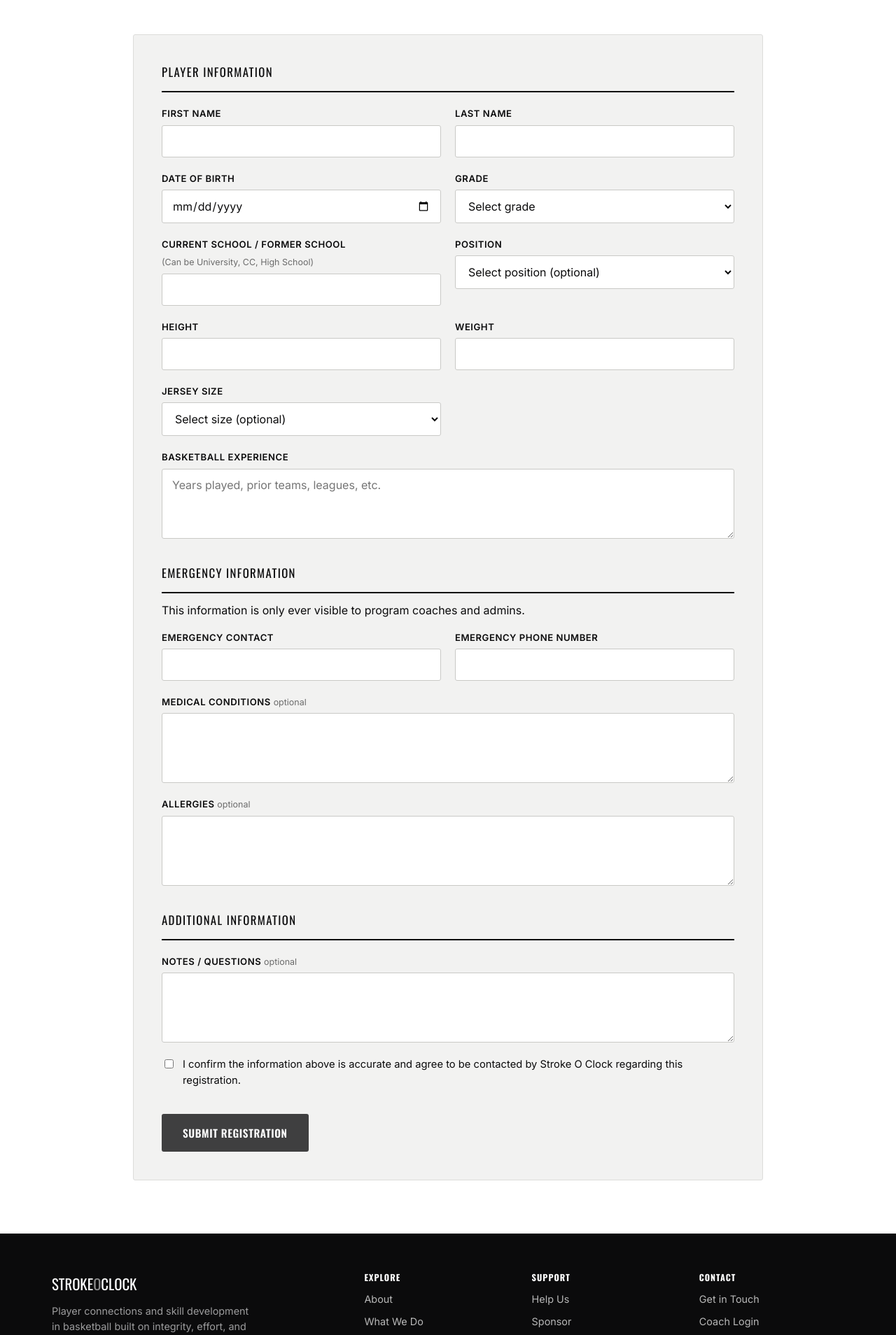
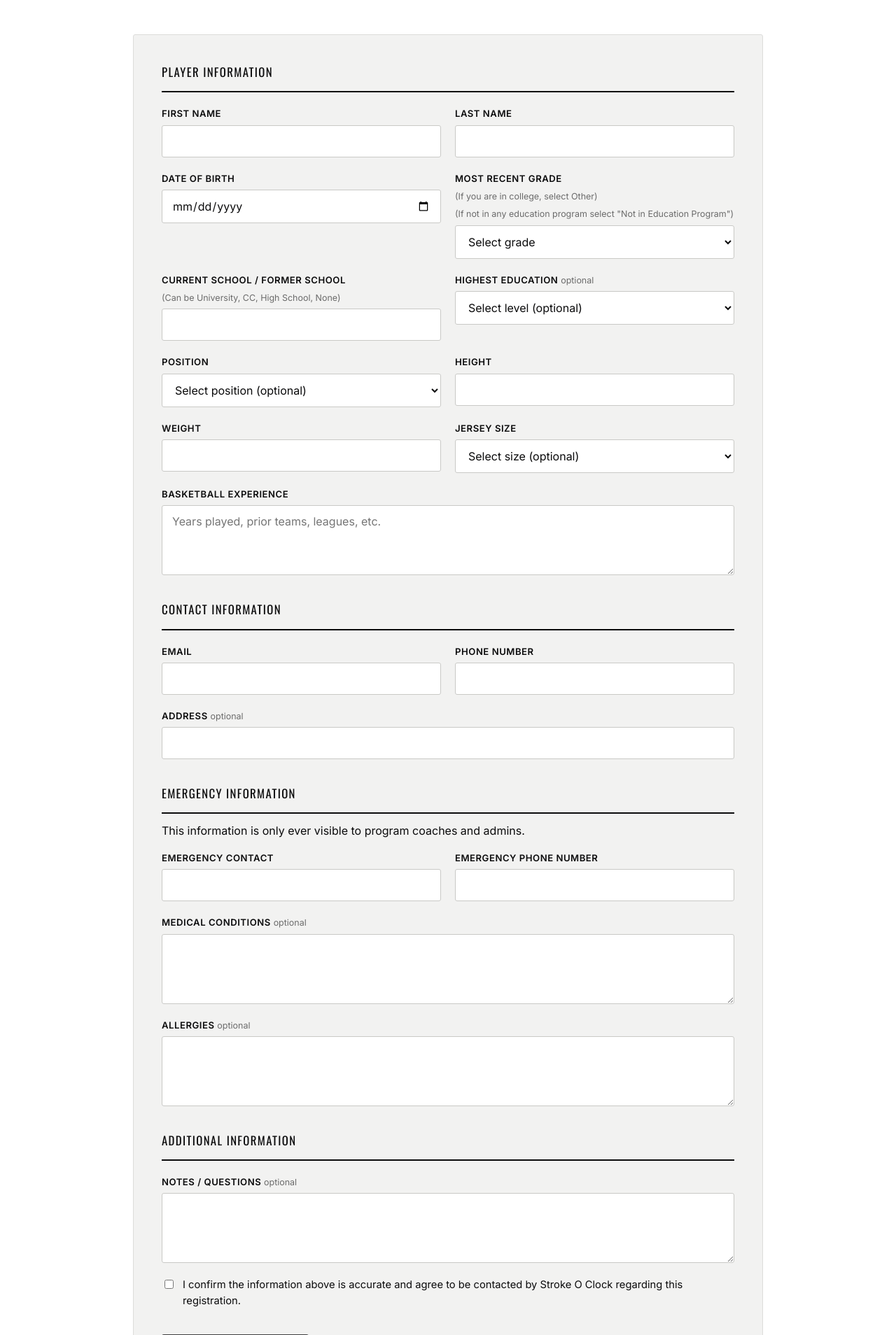
Before and after one commit to anthonyalperov/StrokeOClock_BasketballWebsiteProgram, a Flask app: page /join in a window 1280 px wide. Shown: the part 421-2329 px from the top of the page at 70% size. Run offline with Flask 3, Linux system fonts and the light colour scheme.

Commit message:
Fixed Features, DB working now, Fully Done Ready for PROMO

```diff
--- a/app.py
+++ b/app.py
@@ -36,7 +36,22 @@ BASE_DIR = os.path.abspath(os.path.dirname(__file__))
 
 app = Flask(__name__)
 app.config["SECRET_KEY"] = os.environ.get("SECRET_KEY", "dev-secret-change-me-in-production")
-app.config["SQLALCHEMY_DATABASE_URI"] = "sqlite:///" + os.path.join(BASE_DIR, "instance", "stroke_o_clock.db")
+
+# Database config: use Postgres if DATABASE_URL is set (e.g. Render Postgres),
+# otherwise fall back to a local SQLite file for development.
+# Render's free tier wipes local disk on redeploy/restart/spin-down, so
+# SQLite there is fine for quick testing but NOT for real data — attach a
+# Render Postgres database and this picks it up automatically.
+database_url = os.environ.get("DATABASE_URL")
+if database_url:
+    # Render (and historically Heroku) hand out "postgres://" URLs, but
+    # SQLAlchemy 1.4+ requires the "postgresql://" scheme.
+    if database_url.startswith("postgres://"):
+        database_url = database_url.replace("postgres://", "postgresql://", 1)
+    app.config["SQLALCHEMY_DATABASE_URI"] = database_url
+else:
+    app.config["SQLALCHEMY_DATABASE_URI"] = "sqlite:///" + os.path.join(BASE_DIR, "instance", "stroke_o_clock.db")
+
 app.config["SQLALCHEMY_TRACK_MODIFICATIONS"] = False
 
 # Session cookie hardening. SESSION_COOKIE_SECURE is only turned on when
@@ -125,7 +140,16 @@ SUPPORT_OPTIONS = [
 
 POSITIONS = ["Point Guard", "Shooting Guard", "Small Forward", "Power Forward", "Center", "Flexible / Not Sure"]
 JERSEY_SIZES = ["YS", "YM", "YL", "AS", "AM", "AL", "AXL"]
-GRADES = ["3rd", "4th", "5th", "6th", "7th", "8th", "9th", "10th", "11th", "12th"]
+GRADES = ["9th", "10th", "11th", "12th", "Other", "Not in Education Program"]
+EDUCATION_LEVELS = [
+    "High School Diploma / GED",
+    "Some College",
+    "Associate Degree",
+    "Bachelor's Degree",
+    "Master's Degree",
+    "Doctorate / Professional Degree",
+    "Other",
+]
 
 
 # ---------------------------------------------------------------------------
@@ -191,7 +215,7 @@ def join():
     if request.method == "GET":
         return render_template(
             "join.html", form={}, positions=POSITIONS,
-            jersey_sizes=JERSEY_SIZES, grades=GRADES,
+            jersey_sizes=JERSEY_SIZES, grades=GRADES, education_levels=EDUCATION_LEVELS,
         )
 
     form = request.form
@@ -202,9 +226,8 @@ def join():
     dob_raw = form.get("date_of_birth", "").strip()
     grade = form.get("grade", "").strip()
     school = form.get("school", "").strip()
-    parent_name = form.get("parent_name", "").strip()
-    parent_email = form.get("parent_email", "").strip()
-    parent_phone = form.get("parent_phone", "").strip()
+    email = form.get("email", "").strip()
+    phone = form.get("phone", "").strip()
     emergency_contact = form.get("emergency_contact", "").strip()
     emergency_phone = form.get("emergency_phone", "").strip()
     agreed = form.get("agreement") == "on"
@@ -226,12 +249,10 @@ def join():
         errors.append("Grade is required.")
     if not school:
         errors.append("School is required.")
-    # Parent/guardian info is optional. If something was entered, it still
-    # has to be a valid email/phone format — but leaving it blank is fine.
-    if parent_email and not EMAIL_RE.match(parent_email):
-        errors.append("Parent/guardian email isn't valid — leave it blank or fix the format.")
-    if parent_phone and not PHONE_RE.match(parent_phone):
-        errors.append("Parent/guardian phone isn't valid — leave it blank or fix the format.")
+    if not email or not EMAIL_RE.match(email):
+        errors.append("A valid email is required.")
+    if not phone or not PHONE_RE.match(phone):
+        errors.append("A valid phone number is required.")
     if not emergency_contact:
         errors.append("Emergency contact name is required.")
     if not emergency_phone or not PHONE_RE.match(emergency_phone):
@@ -244,7 +265,7 @@ def join():
             flash(e, "error")
         return render_template(
             "join.html", form=form, positions=POSITIONS,
-            jersey_sizes=JERSEY_SIZES, grades=GRADES,
+            jersey_sizes=JERSEY_SIZES, grades=GRADES, education_levels=EDUCATION_LEVELS,
         ), 400
 
     player = Player(
@@ -253,14 +274,14 @@ def join():
         date_of_birth=dob,
         grade=grade,
         school=school,
+        highest_education=form.get("highest_education", "").strip(),
         height=form.get("height", "").strip(),
         weight=form.get("weight", "").strip(),
         position=form.get("position", "").strip(),
         jersey_size=form.get("jersey_size", "").strip(),
         experience=form.get("experience", "").strip(),
-        parent_name=parent_name,
-        parent_email=parent_email,
-        parent_phone=parent_phone,
+        email=email,
+        phone=phone,
         address=form.get("address", "").strip(),
         emergency_contact=emergency_contact,
         emergency_phone=emergency_phone,
@@ -373,7 +394,7 @@ def admin_edit_player(player_id):
     if request.method == "GET":
         return render_template(
             "admin/edit_player.html", player=player,
-            positions=POSITIONS, jersey_sizes=JERSEY_SIZES, grades=GRADES,
+            positions=POSITIONS, jersey_sizes=JERSEY_SIZES, grades=GRADES, education_levels=EDUCATION_LEVELS,
         )
 
     form = request.form
@@ -384,14 +405,14 @@ def admin_edit_player(player_id):
         player.date_of_birth = dob
     player.grade = form.get("grade", player.grade).strip()
     player.school = form.get("school", player.school).strip()
+    player.highest_education = form.get("highest_education", "").strip()
     player.height = form.get("height", "").strip()
     player.weight = form.get("weight", "").strip()
     player.position = form.get("position", "").strip()
     player.jersey_size = form.get("jersey_size", "").strip()
     player.experience = form.get("experience", "").strip()
-    player.parent_name = form.get("parent_name", "").strip()
-    player.parent_email = form.get("parent_email", "").strip()
-    player.parent_phone = form.get("parent_phone", "").strip()
+    player.email = form.get("email", player.email).strip()
+    player.phone = form.get("phone", player.phone).strip()
     player.address = form.get("address", "").strip()
     player.emergency_contact = form.get("emergency_contact", player.emergency_contact).strip()
     player.emergency_phone = form.get("emergency_phone", player.emergency_phone).strip()
@@ -420,8 +441,8 @@ def api_players():
 
 CSV_HEADERS = [
     "First Name", "Last Name", "Date of Birth", "Age", "Grade", "School",
-    "Height", "Weight", "Position", "Jersey Size", "Experience",
-    "Parent Name", "Parent Email", "Parent Phone", "Address",
+    "Highest Education", "Height", "Weight", "Position", "Jersey Size", "Experience",
+    "Email", "Phone", "Address",
     "Emergency Contact", "Emergency Phone", "Medical Conditions", "Allergies",
     "Notes", "Date Submitted", "Status",
 ]
@@ -443,8 +464,8 @@ def admin_export_csv():
         writer.writerow([
             p.first_name, p.last_name,
             p.date_of_birth.isoformat() if p.date_of_birth else "",
-            p.age, p.grade, p.school, p.height, p.weight, p.position, p.jersey_size,
-            p.experience, p.parent_name, p.parent_email, p.parent_phone, p.address,
+            p.age, p.grade, p.school, p.highest_education, p.height, p.weight, p.position, p.jersey_size,
+            p.experience, p.email, p.phone, p.address,
             p.emergency_contact, p.emergency_phone, p.medical_conditions, p.allergies,
             p.notes,
             p.date_submitted.strftime("%Y-%m-%d %H:%M") if p.date_submitted else "",
--- a/requirements.txt
+++ b/requirements.txt
@@ -5,3 +5,4 @@ python-dotenv==1.0.1
 Flask-WTF==1.2.1
 Flask-Limiter==3.8.0
 gunicorn==22.0.0
+psycopg2-binary>=2.9.9
--- a/templates/admin/dashboard.html
+++ b/templates/admin/dashboard.html
@@ -51,7 +51,7 @@
           <tr>
             <th>Player</th>
             <th>Age / Grade</th>
-            <th>Parent Contact</th>
+            <th>Contact</th>
             <th>Submitted</th>
             <th>Status</th>
             <th></th>
@@ -62,7 +62,7 @@
           <tr>
             <td><a href="{{ url_for('admin_player_detail', player_id=p.id) }}"><strong>{{ p.full_name }}</strong></a></td>
             <td>{{ p.age }} yrs &middot; {{ p.grade }}</td>
-            <td>{{ p.parent_name or '—' }}{% if p.parent_email %}<br><span style="color:var(--muted); font-size:0.85rem;">{{ p.parent_email }}</span>{% endif %}</td>
+            <td>{{ p.email }}<br><span style="color:var(--muted); font-size:0.85rem;">{{ p.phone }}</span></td>
             <td>{{ p.date_submitted.strftime('%b %d, %Y') }}</td>
             <td><span class="status-badge status-{{ p.application_status }}">{{ p.application_status }}</span></td>
             <td><a class="btn btn-outline btn-small" href="{{ url_for('admin_player_detail', player_id=p.id) }}">Review</a></td>
--- a/templates/contact.html
+++ b/templates/contact.html
@@ -59,7 +59,7 @@
         </ul>
       </div>
 
-      <div class="card card-center te xt-center">
+      <div class="card card-center text-center">
         <div class="section-eyebrow" style="margin-bottom:6px;">Customer Support Email</div>
         <h3>SOC Social Services</h3>
         <ul class="contact-info-list" style="margin-top:16px;">
--- a/templates/home.html
+++ b/templates/home.html
@@ -5,7 +5,7 @@
 <section class="hero">
   <div class="container hero-grid">
     <div>
-      <div class="hero-eyebrow">AAU Basketball Program</div>
+      <div class="hero-eyebrow">Auburns Basketball Program</div>
       <h1>Lock & clock it<br>when the time runs out.</h1>
       <p class="lede">Stroke O Clock is a friend-group based program focused on making and pushing a name out and popularizing the AAU and Streetball culture around the Auburn WA area.</p>
       <div class="hero-actions">
--- a/templates/join.html
+++ b/templates/join.html
@@ -32,18 +32,29 @@
               <input type="date" id="date_of_birth" name="date_of_birth" required value="{{ form.get('date_of_birth','') }}">
             </div>
             <div class="form-field">
-              <label for="grade">Grade</label>
+              <label for="grade"> Most Recent Grade</label>
+              <label for="grade" class="hint">(If you are in college, select Other)</label>
+              <label for="grade" class="hint">(If not in any education program select "Not in Education Program")</label>
               <select id="grade" name="grade" required>
                 <option value="" disabled {% if not form.get('grade') %}selected{% endif %}>Select grade</option>
                 {% for g in grades %}
-                <option value="{{ g }}" {% if form.get('grade')==g %}selected{% endif %}>{{ g }} Grade</option>
+                <option value="{{ g }}" {% if form.get('grade')==g %}selected{% endif %}>{{ g }}</option>
                 {% endfor %}
               </select>
             </div>
             <div class="form-field">
               <label for="school">Current School / Former School </label>
-              <label for="school" class="hint">(Can be University, CC, High School)</label>
+              <label for="school" class="hint">(Can be University, CC, High School, None)</label>
               <input type="text" id="school" name="school" required value="{{ form.get('school','') }}">
+            </div>
+            <div class="form-field">
+              <label for="highest_education">Highest Education <span class="hint">optional</span></label>
+              <select id="highest_education" name="highest_education">
+                <option value="">Select level (optional)</option>
+                {% for e in education_levels %}
+                <option value="{{ e }}" {% if form.get('highest_education')==e %}selected{% endif %}>{{ e }}</option>
+                {% endfor %}
+              </select>
             </div>
             <div class="form-field">
               <label for="position">Position</label>
@@ -74,6 +85,24 @@
             <div class="form-field full">
               <label for="experience">Basketball Experience</label>
               <textarea id="experience" name="experience" rows="3" placeholder="Years played, prior teams, leagues, etc.">{{ form.get('experience','') }}</textarea>
+            </div>
+          </div>
+        </fieldset>
+
+        <fieldset>
+          <legend>Contact Information</legend>
+          <div class="form-grid">
+            <div class="form-field">
+              <label for="email">Email</label>
+              <input type="email" id="email" name="email" required value="{{ form.get('email','') }}">
+            </div>
+            <div class="form-field">
+              <label for="phone">Phone Number</label>
+              <input type="tel" id="phone" name="phone" required value="{{ form.get('phone','') }}">
+            </div>
+            <div class="form-field full">
+              <label for="address">Address <span class="hint">optional</span></label>
+              <input type="text" id="address" name="address" value="{{ form.get('address','') }}">
             </div>
           </div>
         </fieldset>
```
Also changed, not shown: models.py (+7 -7 lines), templates/admin/edit_player.html (+14 -9 lines), templates/admin/player_detail.html (+4 -4 lines).
